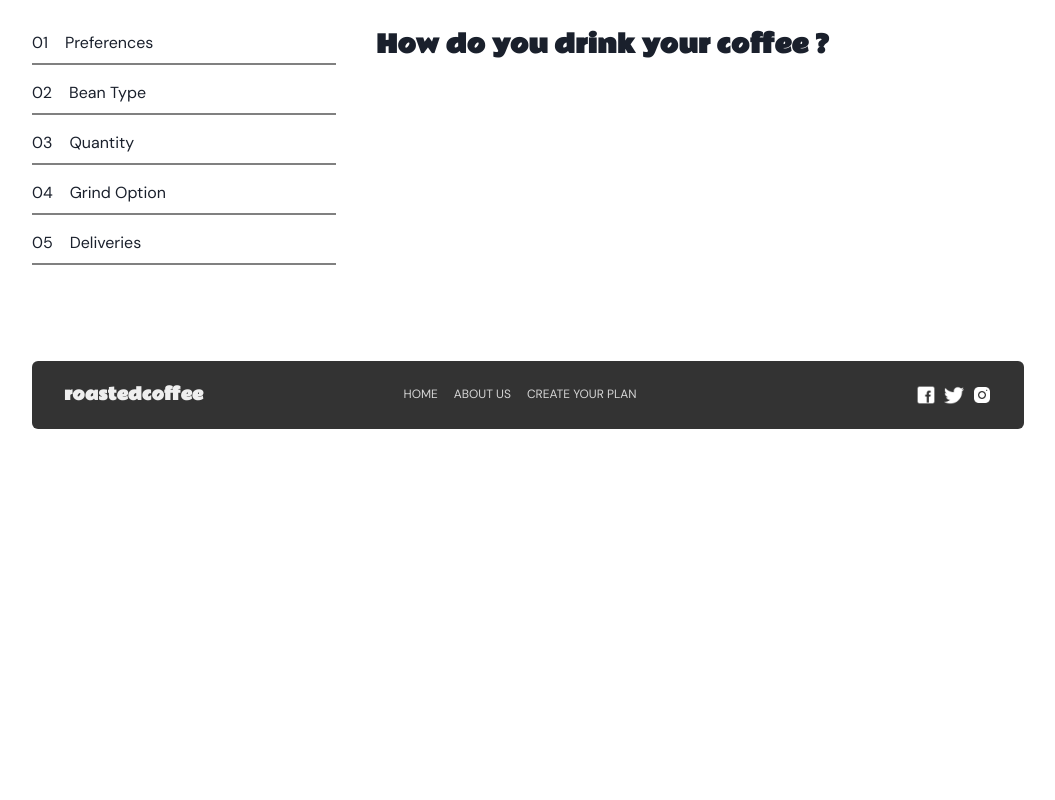
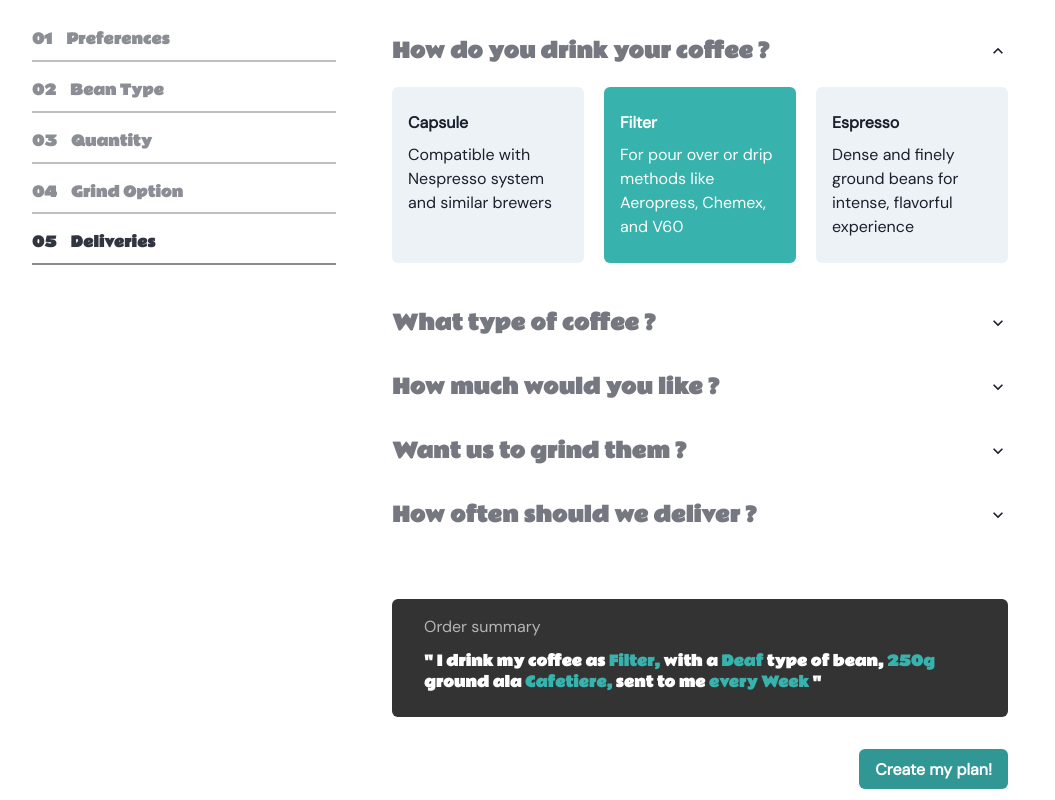
Before and after one commit to anggihseptiawan/roastedcoffee, a Next.js app: page /plan in a window 1280 px wide. Shown: the part 1000-1800 px from the top of the page, without its empty margins (112-1167 px from the left). Before the commit the page ends 1461 px from the top, so only its background shows below. Built offline with nearby package versions, Linux system fonts and the light colour scheme.

Commit message:
finish slicing plan page and add link to frontend mentor in footer

```diff
--- a/src/components/Footer.tsx
+++ b/src/components/Footer.tsx
@@ -1,9 +1,11 @@
 import {
 	Box,
 	Container,
+	Flex,
 	Heading,
 	Image,
 	Link,
+	Text,
 	SimpleGrid,
 } from "@chakra-ui/react";
 
@@ -65,6 +67,18 @@ export function Footer() {
 							/>
 						</Box>
 					</SimpleGrid>
+					<Flex mt="2" justifyContent="center">
+						<Text as="small" color="whiteAlpha.700">
+							Designed by{" "}
+							<Link
+								href="https://frontendmentor.io/"
+								color="teal.400"
+								isExternal
+							>
+								Frontend Mentor
+							</Link>{" "}
+						</Text>
+					</Flex>
 				</Box>
 			</Container>
 		</footer>
--- a/src/pages/plan.tsx
+++ b/src/pages/plan.tsx
@@ -6,6 +6,13 @@ import {
 	SimpleGrid,
 	Grid,
 	GridItem,
+	Accordion,
+	AccordionButton,
+	AccordionIcon,
+	AccordionPanel,
+	AccordionItem,
+	Button,
+	Flex,
 } from "@chakra-ui/react";
 import { Footer } from "../components/Footer";
 import { Navbar } from "../components/Navbar";
@@ -128,26 +135,401 @@ export default function Plan() {
 
 				<Grid templateColumns="repeat(6, 1fr)" gap="10" my="20">
 					<GridItem colSpan={2}>
-						<Text pb="2" mb="4" borderBottom="2px solid gray">
+						<Heading
+							pb="3"
+							mb="5"
+							fontSize="sm"
+							opacity=".5"
+							borderBottom="2px solid gray"
+						>
 							01 &nbsp;&nbsp; Preferences
-						</Text>
-						<Text pb="2" mb="4" borderBottom="2px solid gray">
+						</Heading>
+						<Heading
+							pb="3"
+							mb="5"
+							fontSize="sm"
+							opacity=".5"
+							borderBottom="2px solid gray"
+						>
 							02 &nbsp;&nbsp; Bean Type
-						</Text>
-						<Text pb="2" mb="4" borderBottom="2px solid gray">
+						</Heading>
+						<Heading
+							pb="3"
+							mb="5"
+							fontSize="sm"
+							opacity=".5"
+							borderBottom="2px solid gray"
+						>
 							03 &nbsp;&nbsp; Quantity
-						</Text>
-						<Text pb="2" mb="4" borderBottom="2px solid gray">
+						</Heading>
+						<Heading
+							pb="3"
+							mb="5"
+							fontSize="sm"
+							opacity=".5"
+							borderBottom="2px solid gray"
+						>
 							04 &nbsp;&nbsp; Grind Option
-						</Text>
-						<Text pb="2" mb="4" borderBottom="2px solid gray">
+						</Heading>
+						<Heading
+							pb="3"
+							mb="5"
+							fontSize="sm"
+							opacity=".9"
+							borderBottom="2px solid gray"
+						>
 							05 &nbsp;&nbsp; Deliveries
-						</Text>
+						</Heading>
 					</GridItem>
 					<GridItem colSpan={4}>
-						<Heading fontSize="2xl">
-							How do you drink your coffee ?
-						</Heading>
+						<Accordion defaultIndex={[0]} allowMultiple>
+							<AccordionItem border="0" mb="6">
+								<h2>
+									<AccordionButton>
+										<Box flex="1" textAlign="left">
+											<Heading fontSize="xl" opacity=".6">
+												How do you drink your coffee ?
+											</Heading>
+										</Box>
+										<AccordionIcon />
+									</AccordionButton>
+								</h2>
+								<AccordionPanel py={4}>
+									<SimpleGrid columns={[2, 3]} gap="5">
+										<Box
+											py="6"
+											px="4"
+											bg="gray.100"
+											borderRadius="md"
+										>
+											<Text fontWeight="extrabold" mb="2">
+												Capsule
+											</Text>
+											<Text>
+												Compatible with Nespresso system and similar
+												brewers
+											</Text>
+										</Box>
+										<Box
+											py="6"
+											px="4"
+											bg="teal.400"
+											borderRadius="md"
+											color="white"
+										>
+											<Text fontWeight="extrabold" mb="2">
+												Filter
+											</Text>
+											<Text>
+												For pour over or drip methods like
+												Aeropress, Chemex, and V60
+											</Text>
+										</Box>
+										<Box
+											py="6"
+											px="4"
+											bg="gray.100"
+											borderRadius="md"
+										>
+											<Text fontWeight="extrabold" mb="2">
+												Espresso
+											</Text>
+											<Text>
+												Dense and finely ground beans for intense,
+												flavorful experience
+											</Text>
+										</Box>
+									</SimpleGrid>
+								</AccordionPanel>
+							</AccordionItem>
+
+							<AccordionItem border="0" mb="6">
+								<h2>
+									<AccordionButton>
+										<Box flex="1" textAlign="left">
+											<Heading fontSize="xl" opacity=".6">
+												What type of coffee ?
+											</Heading>
+										</Box>
+										<AccordionIcon />
+									</AccordionButton>
+								</h2>
+								<AccordionPanel py={4}>
+									<SimpleGrid columns={[2, 3]} gap="5">
+										<Box
+											py="6"
+											px="4"
+											bg="gray.100"
+											borderRadius="md"
+										>
+											<Text fontWeight="extrabold" mb="2">
+												Single Origin
+											</Text>
+											<Text>
+												Distinct, high quality coffee from a
+												specific family owned farm
+											</Text>
+										</Box>
+										<Box
+											py="6"
+											px="4"
+											bg="teal.400"
+											borderRadius="md"
+											color="white"
+										>
+											<Text fontWeight="extrabold" mb="2">
+												Decaf
+											</Text>
+											<Text>
+												Just like regular coffee, excepet the
+												caffein has been removed
+											</Text>
+										</Box>
+										<Box
+											py="6"
+											px="4"
+											bg="gray.100"
+											borderRadius="md"
+										>
+											<Text fontWeight="extrabold" mb="2">
+												Blended
+											</Text>
+											<Text>
+												Combination of two or three dark roasted
+												beans of organic coffees
+											</Text>
+										</Box>
+									</SimpleGrid>
+								</AccordionPanel>
+							</AccordionItem>
+
+							<AccordionItem border="0" mb="6">
+								<h2>
+									<AccordionButton>
+										<Box flex="1" textAlign="left">
+											<Heading fontSize="xl" opacity=".6">
+												How much would you like ?
+											</Heading>
+										</Box>
+										<AccordionIcon />
+									</AccordionButton>
+								</h2>
+								<AccordionPanel py={4}>
+									<SimpleGrid columns={[2, 3]} gap="5">
+										<Box
+											py="6"
+											px="4"
+											bg="teal.400"
+											borderRadius="md"
+											color="white"
+										>
+											<Text fontWeight="extrabold" mb="2">
+												250g
+											</Text>
+											<Text>
+												Perfect for the solo drinker. Yields about
+												12 delicious cups
+											</Text>
+										</Box>
+										<Box
+											py="6"
+											px="4"
+											bg="gray.100"
+											borderRadius="md"
+										>
+											<Text fontWeight="extrabold" mb="2">
+												500g
+											</Text>
+											<Text>
+												Perfect oprtion for a couple, yields about
+												40 delectable cups
+											</Text>
+										</Box>
+										<Box
+											py="6"
+											px="4"
+											bg="gray.100"
+											borderRadius="md"
+										>
+											<Text fontWeight="extrabold" mb="2">
+												1000g
+											</Text>
+											<Text>
+												Perfect for offices and avents, yields about
+												90 delightful cups
+											</Text>
+										</Box>
+									</SimpleGrid>
+								</AccordionPanel>
+							</AccordionItem>
+
+							<AccordionItem border="0" mb="6">
+								<h2>
+									<AccordionButton>
+										<Box flex="1" textAlign="left">
+											<Heading fontSize="xl" opacity=".6">
+												Want us to grind them ?
+											</Heading>
+										</Box>
+										<AccordionIcon />
+									</AccordionButton>
+								</h2>
+								<AccordionPanel py={4}>
+									<SimpleGrid columns={[2, 3]} gap="5">
+										<Box
+											py="6"
+											px="4"
+											bg="gray.100"
+											borderRadius="md"
+										>
+											<Text fontWeight="extrabold" mb="2">
+												Wholebean
+											</Text>
+											<Text>
+												Best choice if you cherish the full sensory
+												experience
+											</Text>
+										</Box>
+										<Box
+											py="6"
+											px="4"
+											bg="gray.100"
+											borderRadius="md"
+										>
+											<Text fontWeight="extrabold" mb="2">
+												Filter
+											</Text>
+											<Text>
+												For drip or pour over coffees methods such
+												as V60 or Aeropress
+											</Text>
+										</Box>
+										<Box
+											py="6"
+											px="4"
+											bg="teal.400"
+											borderRadius="md"
+											color="white"
+										>
+											<Text fontWeight="extrabold" mb="2">
+												Cafetiere
+											</Text>
+											<Text>
+												Course ground beans specially suited for
+												french press coffee
+											</Text>
+										</Box>
+									</SimpleGrid>
+								</AccordionPanel>
+							</AccordionItem>
+
+							<AccordionItem border="0" mb="6">
+								<h2>
+									<AccordionButton>
+										<Box flex="1" textAlign="left">
+											<Heading fontSize="xl" opacity=".6">
+												How often should we deliver ?
+											</Heading>
+										</Box>
+										<AccordionIcon />
+									</AccordionButton>
+								</h2>
+								<AccordionPanel py={4}>
+									<SimpleGrid columns={[2, 3]} gap="5">
+										<Box
+											py="6"
+											px="4"
+											bg="gray.100"
+											borderRadius="md"
+										>
+											<Text fontWeight="extrabold" mb="2">
+												Every week
+											</Text>
+											<Text>
+												$14.00 per shipment, includes free first
+												class shipping
+											</Text>
+										</Box>
+										<Box
+											py="6"
+											px="4"
+											bg="teal.400"
+											borderRadius="md"
+											color="white"
+										>
+											<Text fontWeight="extrabold" mb="2">
+												Every 2 weeks
+											</Text>
+											<Text>
+												$17.25 per shipment, includes free priority
+												shipping
+											</Text>
+										</Box>
+										<Box
+											py="6"
+											px="4"
+											bg="gray.100"
+											borderRadius="md"
+										>
+											<Text fontWeight="extrabold" mb="2">
+												Every month
+											</Text>
+											<Text>
+												$22.50 per shipment, include free priority
+												shipping
+											</Text>
+										</Box>
+									</SimpleGrid>
+								</AccordionPanel>
+							</AccordionItem>
+						</Accordion>
+
+						{/* Order summary */}
+						<Box
+							mt="16"
+							py="4"
+							px="8"
+							bg="blackAlpha.800"
+							mx="4"
+							borderRadius="md"
+						>
+							<Text color="whiteAlpha.700" mb="3">
+								Order summary
+							</Text>
+							<Heading
+								fontSize="sm"
+								color="white"
+								mb="2"
+								lineHeight="1.5"
+							>
+								&quot; I drink my coffee as{" "}
+								<Text as="span" color="teal.400">
+									Filter,
+								</Text>{" "}
+								with a{" "}
+								<Text as="span" color="teal.400">
+									Deaf
+								</Text>{" "}
+								type of bean,{" "}
+								<Text as="span" color="teal.400">
+									250g
+								</Text>{" "}
+								ground ala{" "}
+								<Text as="span" color="teal.400">
+									Cafetiere,
+								</Text>{" "}
+								sent to me{" "}
+								<Text as="span" color="teal.400">
+									every Week
+								</Text>{" "}
+								&quot;
+							</Heading>
+						</Box>
+						<Flex w="full" justifyContent="flex-end" pr="4">
+							<Button colorScheme="teal" mt="8">
+								Create my plan!
+							</Button>
+						</Flex>
 					</GridItem>
 				</Grid>
 			</Container>
```
